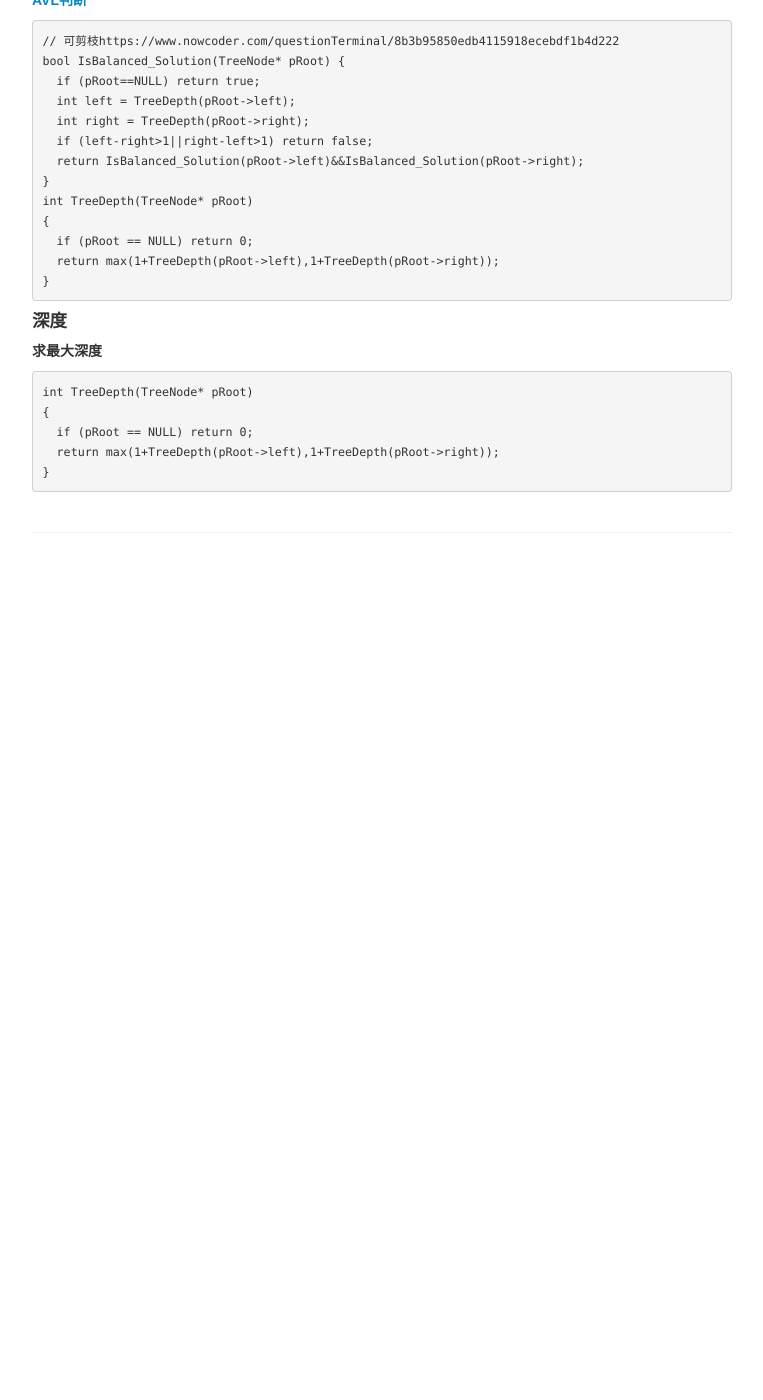
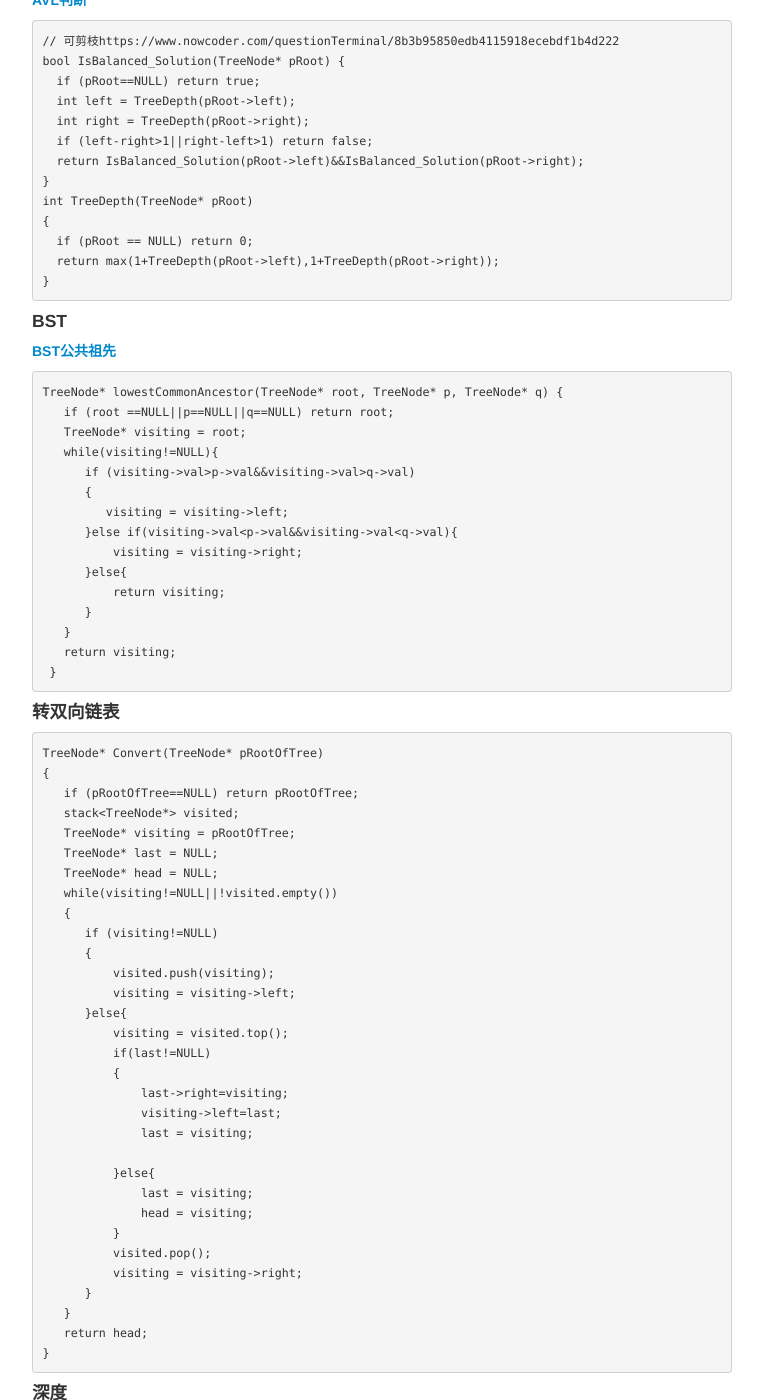
Before and after one commit to sfgcs/sfgcs.github.io, a Jekyll site: the page built from pages/leetcode.md, in a window 1280 px wide and 1400 px high, scrolled down 5721 px. Shown: the whole window, without its empty margins (258-1021 px from the left). Built offline with Jekyll 4.4.1, drawn with Linux system fonts in a browser that asks for light colours; before the commit the page ends 6285 px from its top, so only the background shows below that.

Commit message:
Update leetcode.md

````diff
--- a/pages/leetcode.md
+++ b/pages/leetcode.md
@@ -290,6 +290,59 @@ int TreeDepth(TreeNode* pRoot)
   return max(1+TreeDepth(pRoot->left),1+TreeDepth(pRoot->right));
 }
 ```
+#### BST
+##### [BST公共祖先](https://leetcode.com/problems/lowest-common-ancestor-of-a-binary-search-tree)
+```
+TreeNode* lowestCommonAncestor(TreeNode* root, TreeNode* p, TreeNode* q) {
+   if (root ==NULL||p==NULL||q==NULL) return root;
+   TreeNode* visiting = root;
+   while(visiting!=NULL){
+      if (visiting->val>p->val&&visiting->val>q->val)
+      {
+         visiting = visiting->left;
+      }else if(visiting->val<p->val&&visiting->val<q->val){
+          visiting = visiting->right;
+      }else{
+          return visiting;
+      }
+   }
+   return visiting;
+ }
+```
+#### 转双向链表
+```
+TreeNode* Convert(TreeNode* pRootOfTree)
+{
+   if (pRootOfTree==NULL) return pRootOfTree;
+   stack<TreeNode*> visited;
+   TreeNode* visiting = pRootOfTree;
+   TreeNode* last = NULL;
+   TreeNode* head = NULL;
+   while(visiting!=NULL||!visited.empty())
+   {
+      if (visiting!=NULL)
+      {
+          visited.push(visiting);
+          visiting = visiting->left;
+      }else{
+          visiting = visited.top();
+          if(last!=NULL)
+          {
+              last->right=visiting;
+              visiting->left=last;
+              last = visiting;
+
+          }else{
+              last = visiting;
+              head = visiting;
+          }
+          visited.pop();
+          visiting = visiting->right;
+      }
+   }
+   return head;
+}
+```
 #### 深度
 ##### 求最大深度
 ```
````
